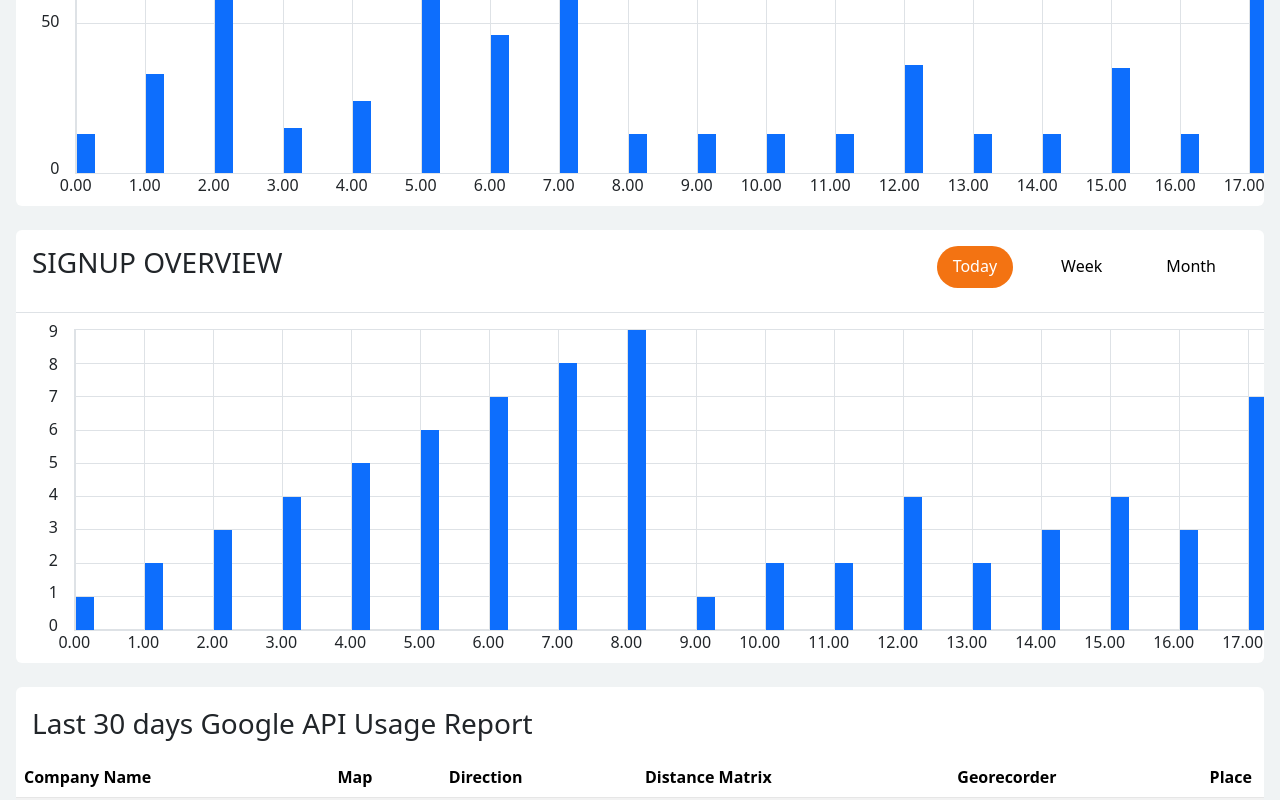
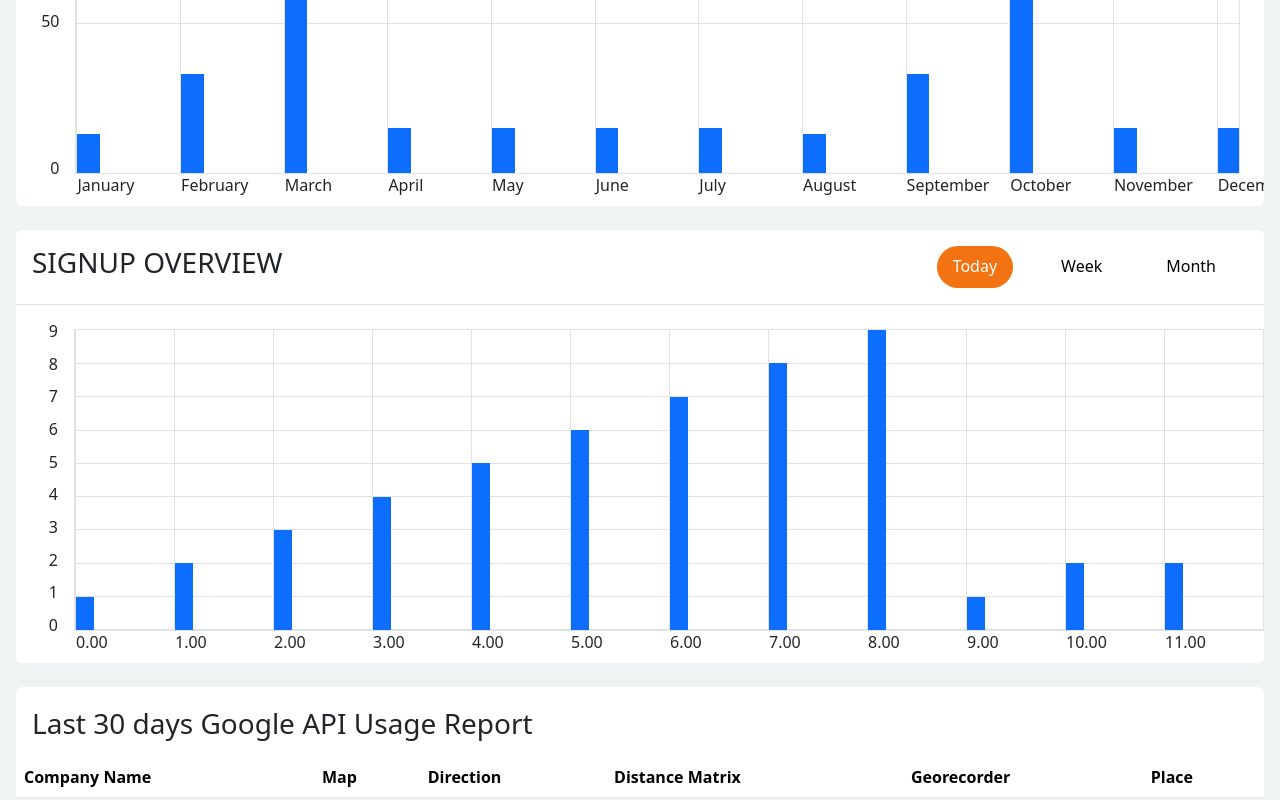
Before and after one commit to B33th0v3n960/dashboard, a website built with Vite: page src/index.html in a window 1280 px wide. Shown: the part 1000-1800 px from the top of the page. Built offline with nearby package versions, Linux system fonts and the light colour scheme.

Commit message:
changed data format preparing for filters

```diff
--- a/src/index.html
+++ b/src/index.html
@@ -213,8 +213,10 @@
       </section>
 
       <section class="bg-light rounded mb-4">
-        <div class="p-3 overview-grid">
-          <h2 class="fs-3 text-uppercase m-0">Complete Job Overview</h2>
+        <div class="p-3 overview-grid border-bottom">
+          <h2 class="fs-3 text-uppercase m-0 text-nowrap">
+            Complete Job Overview
+          </h2>
 
           <form class="d-flex justify-content-end">
             <input
@@ -273,7 +275,7 @@
           </form>
         </div>
 
-        <div class="d-flex overflow-x mt-2 p-3 border-top">
+        <div class="d-flex overflow-x mt-2 p-3 pe-4 graph">
           <div
             id="job-legend"
             class="me-3 d-flex flex-column justify-content-between legend"
@@ -284,8 +286,8 @@
       </section>
 
       <section class="bg-light rounded mb-4">
-        <div class="p-3 overview-grid">
-          <h2 class="fs-3 text-uppercase">Signup Overview</h2>
+        <div class="p-3 overview-grid border-bottom">
+          <h2 class="fs-3 text-uppercase text-nowrap">Signup Overview</h2>
 
           <form class="d-flex justify-content-end">
             <input
@@ -330,7 +332,7 @@
           </form>
         </div>
 
-        <div class="d-flex overflow-x mt-2 p-3 border-top">
+        <div class="d-flex overflow-x mt-2 p-3 pe-4 graph">
           <div
             id="signup-legend"
             class="me-3 legend d-flex flex-column justify-content-between"
--- a/src/js/data.js
+++ b/src/js/data.js
@@ -1,11 +1,11 @@
-export const jobHeader = {
+export const job = {
+  header: {
     companyId: 'Company ID',
     companyName: 'Company Name',
     completedJobs: 'Completed Jobs',
     totalSMS: 'Total SMS',
-}
-
-export const jobData = [
+  },
+  data: [
     {
       companyId: '1',
       companyName: 'company a',
@@ -50,18 +50,20 @@ export const jobData = [
       completedJobs: '123',
       totalSMS: '12',
     },
-]
+  ],
+}
 
-export const apiHeader = {
+export const api = {
+  header: {
     companyName: 'Company Name',
     map: 'Map',
     direction: 'Direction',
     distanceMatrix: 'Distance Matrix',
     georecorder: 'Georecorder',
     place: 'Place',
-}
+  },
 
-export const apiData = [
+  data: [
     {
       companyName: 'company a',
       map: 124,
@@ -126,9 +128,11 @@ export const apiData = [
       georecorder: 121,
       place: 121,
     },
-]
+  ],
+}
 
-export const jobGraphData = [
+export const jobGraphData = {
+  today: [
     { time: '0.00', value: 12 },
     { time: '1.00', value: 32 },
     { time: '2.00', value: 62 },
@@ -154,9 +158,40 @@ export const jobGraphData = [
     { time: '22.00', value: 12 },
     { time: '23.00', value: 12 },
     { time: '0.00', value: 12 },
-]
+  ],
+  week: [
+    { time: 'Monday', value: 12 },
+    { time: 'Tuesday', value: 32 },
+    { time: 'Wednesday', value: 62 },
+    { time: 'Thursday', value: 14 },
+    { time: 'Friday', value: 14 },
+    { time: 'Saturday', value: 14 },
+    { time: 'Sunday', value: 14 },
+  ],
+  month: [
+    { time: 'week 1', value: 12 },
+    { time: 'week 2', value: 32 },
+    { time: 'week 3', value: 62 },
+    { time: 'week 4', value: 14 },
+  ],
+  year: [
+    { time: 'January', value: 12 },
+    { time: 'February', value: 32 },
+    { time: 'March', value: 62 },
+    { time: 'April', value: 14 },
+    { time: 'May', value: 14 },
+    { time: 'June', value: 14 },
+    { time: 'July', value: 14 },
+    { time: 'August', value: 12 },
+    { time: 'September', value: 32 },
+    { time: 'October', value: 62 },
+    { time: 'November', value: 14 },
+    { time: 'December', value: 14 },
+  ],
+}
 
-export const signupGraphData = [
+export const signupGraphData = {
+  today: [
     { time: '0.00', value: 0 },
     { time: '1.00', value: 1 },
     { time: '2.00', value: 2 },
@@ -182,4 +217,20 @@ export const signupGraphData = [
     { time: '22.00', value: 1 },
     { time: '23.00', value: 2 },
     { time: '0.00', value: 2 },
-]
+  ],
+  week: [
+    { time: 'Monday', value: 12 },
+    { time: 'Tuesday', value: 32 },
+    { time: 'Wednesday', value: 62 },
+    { time: 'Thursday', value: 14 },
+    { time: 'Friday', value: 14 },
+    { time: 'Saturday', value: 14 },
+    { time: 'Sunday', value: 14 },
+  ],
+  month: [
+    { time: 'week 1', value: 12 },
+    { time: 'week 2', value: 32 },
+    { time: 'week 3', value: 62 },
+    { time: 'week 4', value: 14 },
+  ],
+}
--- a/src/js/graph-layout.js
+++ b/src/js/graph-layout.js
@@ -45,7 +45,7 @@ export function layout() {
 
   function positionBarLegend() {
     bar.forEach((element) => {
-      element.style.setProperty('--move-right', `${element.offsetWidth}%`)
+      element.style.setProperty('--move-right', `${element.offsetWidth / 2}%`)
     })
   }
 }
--- a/src/js/main.js
+++ b/src/js/main.js
@@ -1,31 +1,24 @@
 // Import all of Bootstrap's JS
 import * as bootstrap from 'bootstrap'
 import { layout } from './graph-layout.js'
-import {
-  jobHeader,
-  jobData,
-  apiHeader,
-  apiData,
-  jobGraphData,
-  signupGraphData,
-} from './data.js' //TODO: group data into related object to shorten code
+import { job, api, jobGraphData, signupGraphData } from './data.js'
 import { fillTable } from './table.js'
 import { fillGraph } from './graph.js'
 
-fillTable('#job-table', jobHeader, jobData)
-fillTable('#api-table', apiHeader, apiData)
+fillTable('#job-table', job.header, job.data)
+fillTable('#api-table', api.header, api.data)
 
 fillGraph(
   '#job-overview-graph',
   '#job-legend',
   'job-overview-graph-tr',
-  jobGraphData
+  jobGraphData.year
 )
 fillGraph(
   '#sign-up-graph',
   '#signup-legend',
   'sign-up-graph-tr',
-  signupGraphData
+  signupGraphData.today
 )
 
 layout()
--- a/src/js/table.js
+++ b/src/js/table.js
@@ -9,7 +9,7 @@ export function fillTable(id, header, data) {
     let output = ``
 
     for (let title in tableHeader) {
-      output += `<td scope="col">${tableHeader[title]}</td>`
+      output += `<td scope="col" id="${title}" >${tableHeader[title]}</td>`
     }
 
     return `<tr class='table-light'> ${output} </tr>`
--- a/src/scss/graph.scss
+++ b/src/scss/graph.scss
@@ -6,16 +6,17 @@
   grid-template-rows: repeat(var(--range, 100), 1fr);
   height: 300px;
 
-  margin-right: max(75%, 50px);
+  margin-right: max(50%, 80px);
 
   & p {
     position: absolute;
     top: 300px;
-    right: var(--move-right, 20%);
+    white-space: nowrap;
+    text-align: left;
   }
 }
 
-tr td:last-child {
+.graph tr td:last-child {
   width: var(--last-width, 5%);
   min-width: 18px;
 
@@ -23,7 +24,6 @@ tr td:last-child {
     margin: 0;
   }
 }
-
 .bar {
   grid-row-start: var(--percentage, 12);
   grid-row-end: var(--end, 101);
@@ -58,6 +58,12 @@ tr td:last-child {
   }
 }
 
+// @media (max-width: 1550px) {
+//   .graph tr td:last-child p {
+//     left: -30px;
+//   }
+// }
+
 @media (max-width: 366px) {
   .guideline::after {
     left: 28px;
--- a/src/scss/styles.scss
+++ b/src/scss/styles.scss
@@ -110,3 +110,7 @@ $custom-colors: (
   width: 0 !important;
   overflow: visible;
 }
+
+.text-nowrap {
+  white-space: nowrap;
+}
```
Lines whose indentation alone changed are shown as unchanged.
